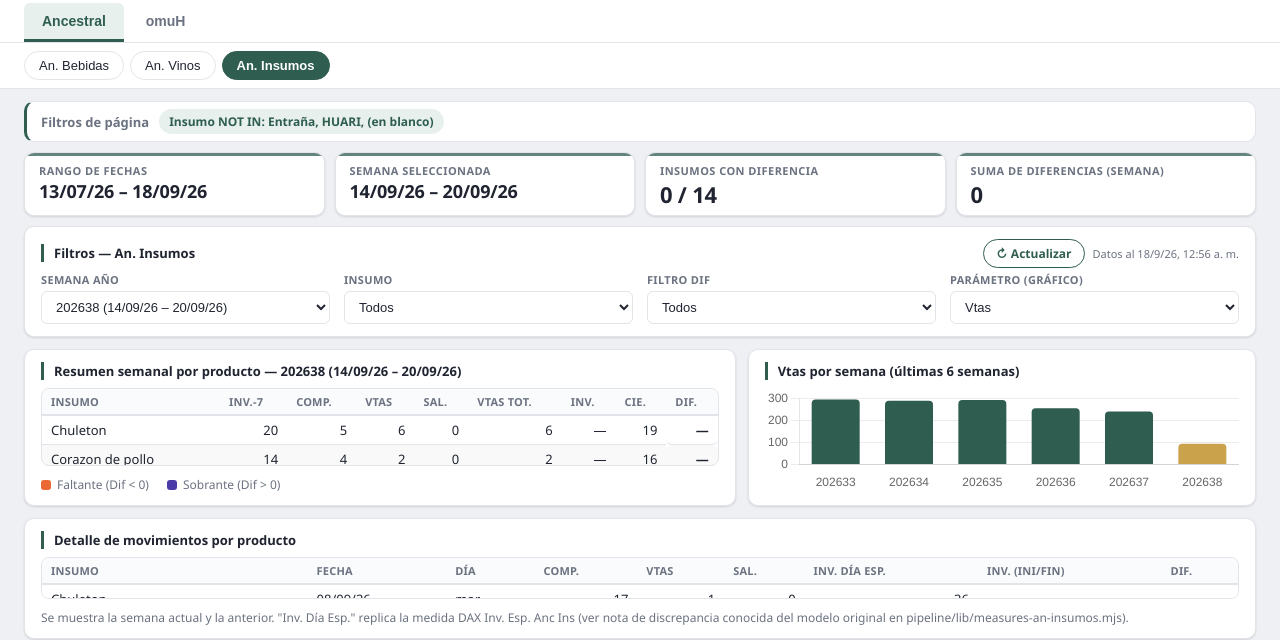
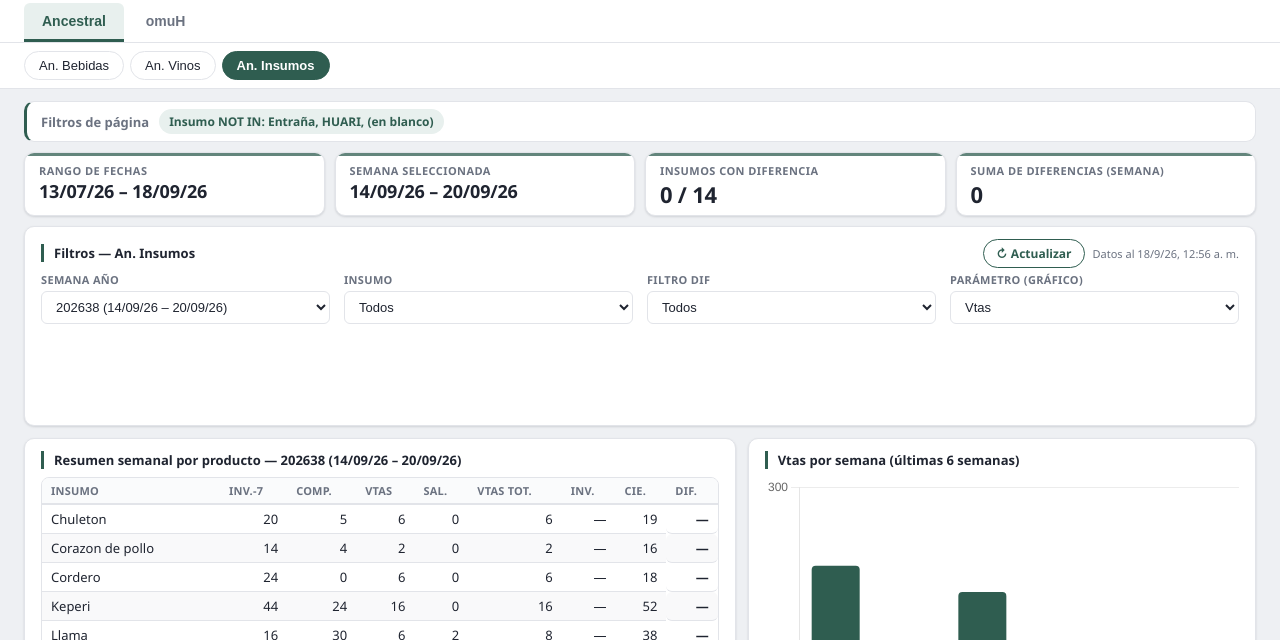
Before and after one commit to AncestralTI/nuevo-inventarios-web, a plain HTML site: page index.html in a window 1280 px wide. Shown: the part 85-725 px from the top of the page. Drawn offline with nearby package versions, Linux system fonts and the light colour scheme.

Commit message:
Fix dashboard grid collapsing to invisible on shorter viewports
The one-screen layout used minmax(0, Nfr) grid rows and min-height:0
panels, which meant a viewport shorter than mine (laptop with browser
chrome, non-maximized window, etc.) could squeeze the resumen/chart/
detail panels down to near 0px - the data was still in the DOM but the
box holding it had no visible height. Gave each row/panel a concrete
pixel floor instead of 0, so worst case the page gets a normal scroll
instead of showing empty-looking panels.

```diff
--- a/css/styles.css
+++ b/css/styles.css
@@ -33,8 +33,6 @@ body[data-brand="omuh"] {
 }
 
 * { box-sizing: border-box; }
-
-html, body { height: 100%; }
 
 body {
   margin: 0;
@@ -226,15 +224,17 @@ body {
 }
 
 /* Layout tipo "canvas" de una sola pantalla para los módulos con datos reales (An. Insumos,
-   An. Vinos): todo el contenido cabe en el alto disponible, sin scroll de página -- solo las
+   An. Vinos): en pantallas suficientemente altas, todo cabe sin scroll de página -- solo las
    tablas largas (dentro de .table-scroll) tienen su propio scroll interno, igual que un
-   pivotTable de Power BI. */
+   pivotTable de Power BI. Cada fila/panel tiene un mínimo en píxeles (no 0) para que en
+   ventanas más bajas los datos sigan siendo legibles -- si no alcanza el alto, la PÁGINA
+   scrollea (mejor eso que tablas/gráficos invisibles comprimidos a 0px).
+*/
 .panel-grid--dashboard {
   flex: 1 1 auto;
-  min-height: 0;
   display: grid;
   grid-template-columns: minmax(0, 1.4fr) minmax(0, 1fr);
-  grid-template-rows: auto minmax(0, 1.3fr) minmax(0, 1fr);
+  grid-template-rows: auto minmax(280px, 1.3fr) minmax(220px, 1fr);
   grid-template-areas:
     "slicers slicers"
     "resumen chart"
@@ -247,26 +247,25 @@ body {
 .panel--chart { grid-area: chart; }
 .panel--detalle { grid-area: detalle; }
 
-.panel-grid--dashboard .panel--slicers { min-height: 0; }
 .panel-grid--dashboard .panel--resumen,
 .panel-grid--dashboard .panel--chart,
 .panel-grid--dashboard .panel--detalle {
   display: flex;
   flex-direction: column;
-  min-height: 0;
+  min-height: 200px;
 }
 
 .panel-grid--dashboard .panel--resumen .table-scroll,
 .panel-grid--dashboard .panel--detalle .table-scroll {
   flex: 1 1 auto;
-  min-height: 0;
+  min-height: 140px;
   max-height: none;
 }
 
 .panel-grid--dashboard .chart-canvas-wrap {
   position: relative;
   flex: 1 1 auto;
-  min-height: 0;
+  min-height: 140px;
 }
 
 .panel-grid--dashboard .panel__note { flex: 0 0 auto; }
@@ -299,7 +298,7 @@ body {
   transition: box-shadow 0.15s ease;
 }
 
-.panel-grid--dashboard .panel { min-height: 0; }
+.panel-grid--dashboard .panel { min-height: 200px; }
 
 .panel:hover { box-shadow: var(--shadow-hover); }
 
```
